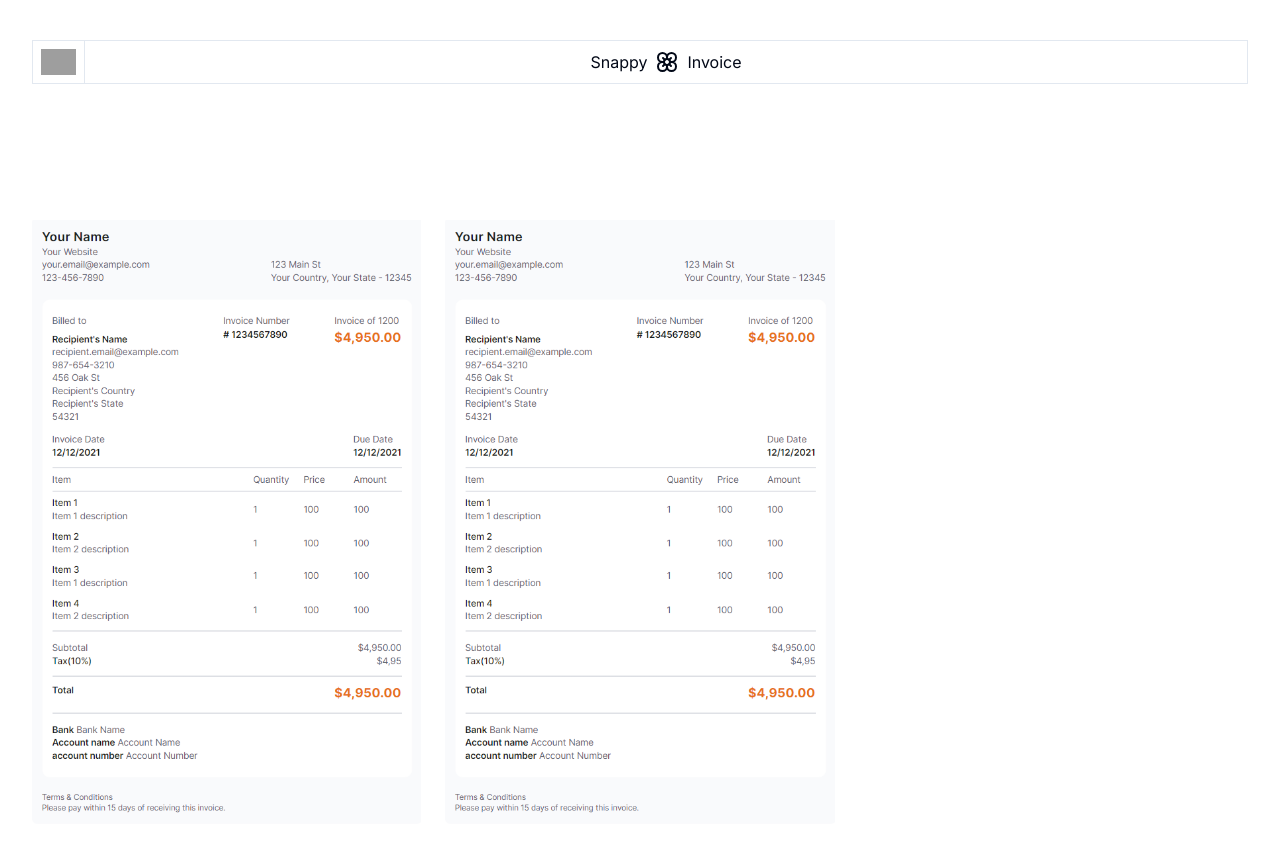
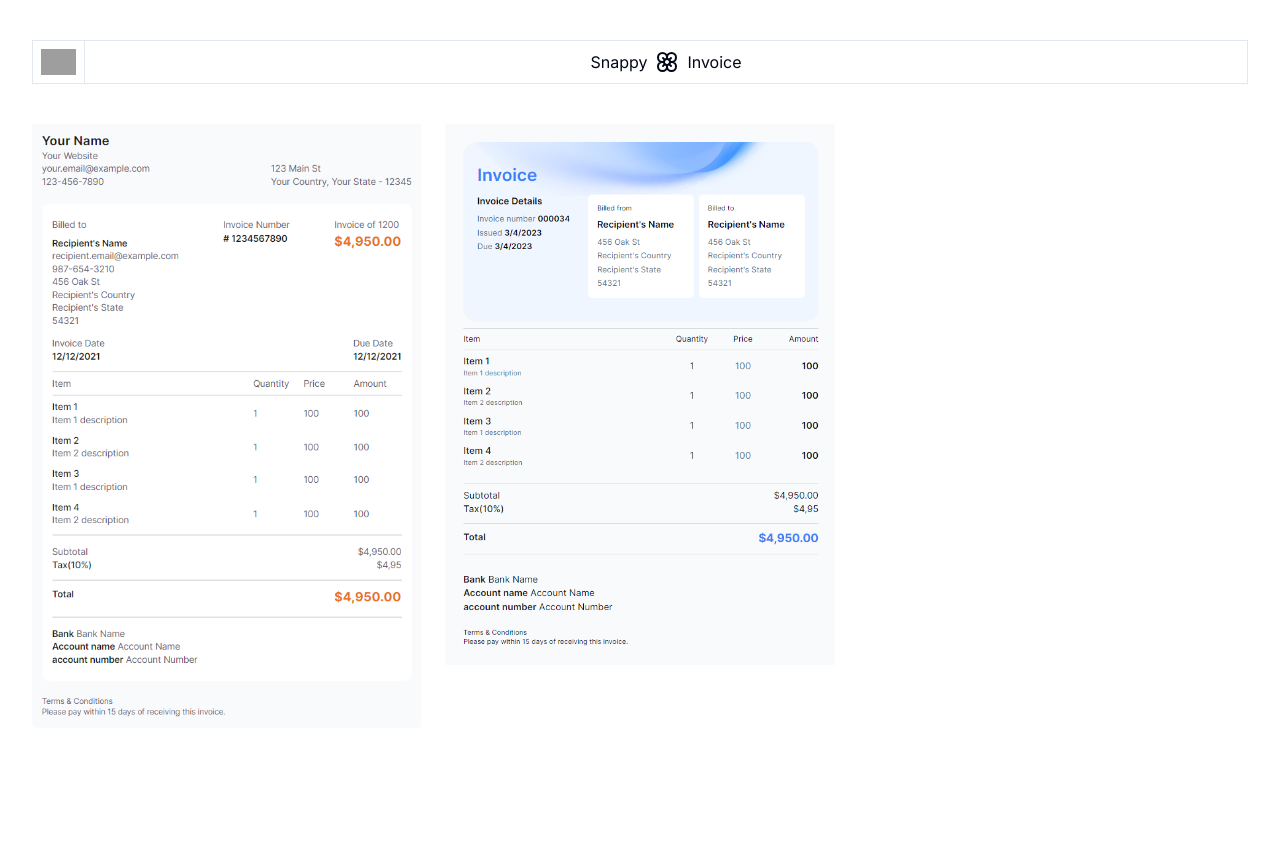
Before and after one commit to ManishBisht777/quick-invoice, a Next.js app: page /templates in a window 1280 px wide. Shown: the top 852 px of the page. Built offline with nearby package versions, Linux system fonts and the light colour scheme; grey boxes are pictures that could not be loaded.

Commit message:
feat: template page

```diff
--- a/src/app/(root)/templates/page.tsx
+++ b/src/app/(root)/templates/page.tsx
@@ -4,17 +4,12 @@ import Link from "next/link";
 
 export default function Page() {
   return (
-    <div className="container grid grid-cols-3 gap-6 min-h-screen justify-center items-center">
+    <div className="container grid grid-cols-3 gap-6 min-h-screen justify-center">
       {Object.keys(AllTemplates).map((key) => {
         const templateImage = AllTemplates[key].image;
         return (
-          <Link href={`/editor/${key}`} key={key} className="relative">
-            <img
-              src={templateImage}
-              alt={key}
-              fill
-              className="object-contain"
-            />
+          <Link href={`/editor/${key}`} key={key}>
+            <img src={templateImage} alt={key} fill className="object-cover" />
           </Link>
         );
       })}
--- a/src/lib/templates/util.tsx
+++ b/src/lib/templates/util.tsx
@@ -11,7 +11,7 @@ export const AllTemplates: Record<string, any> = {
   sleek: {
     name: "sleek",
     component: lazy(() => import("@/components/templates/Sleek")),
-    image: "/images/templates/modern.png",
+    image: "/images/templates/sleek.png",
   },
 };
 
```
Also changed, not shown: public/images/templates/sleek.png (added).
